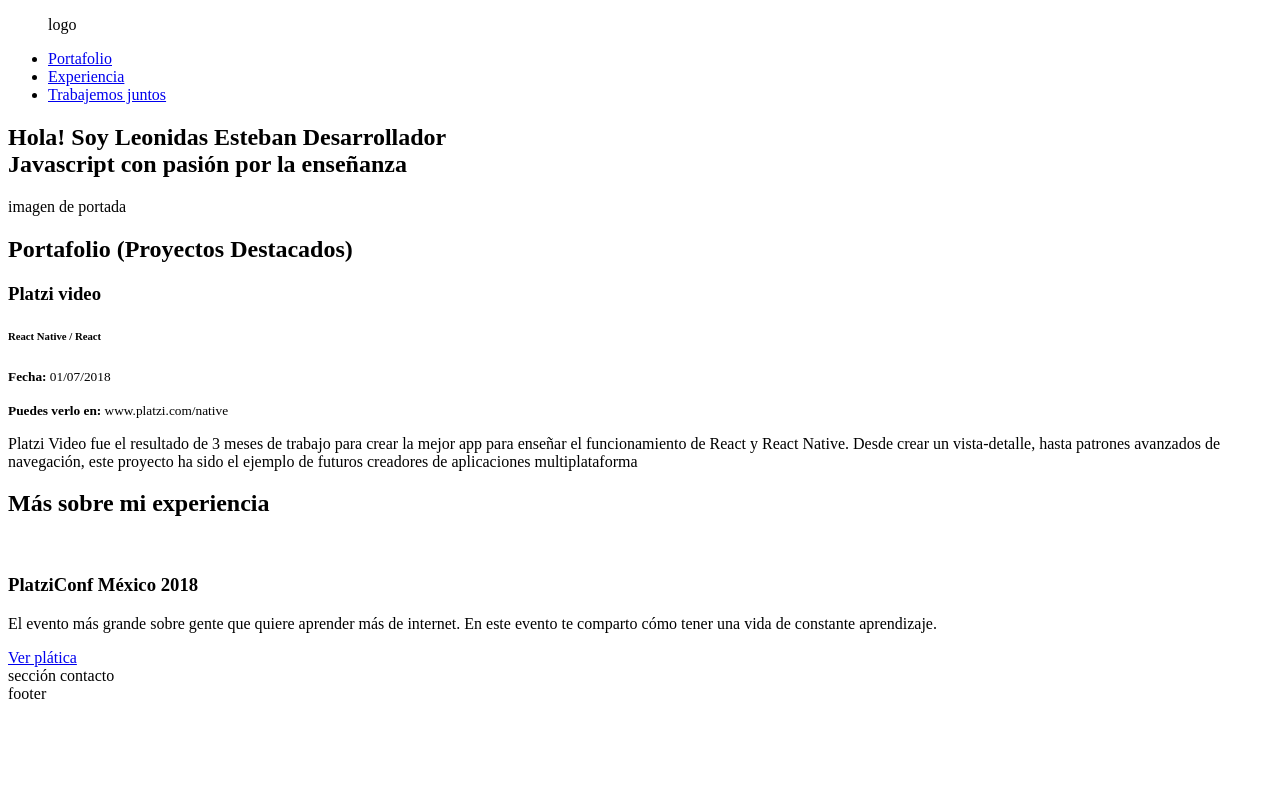
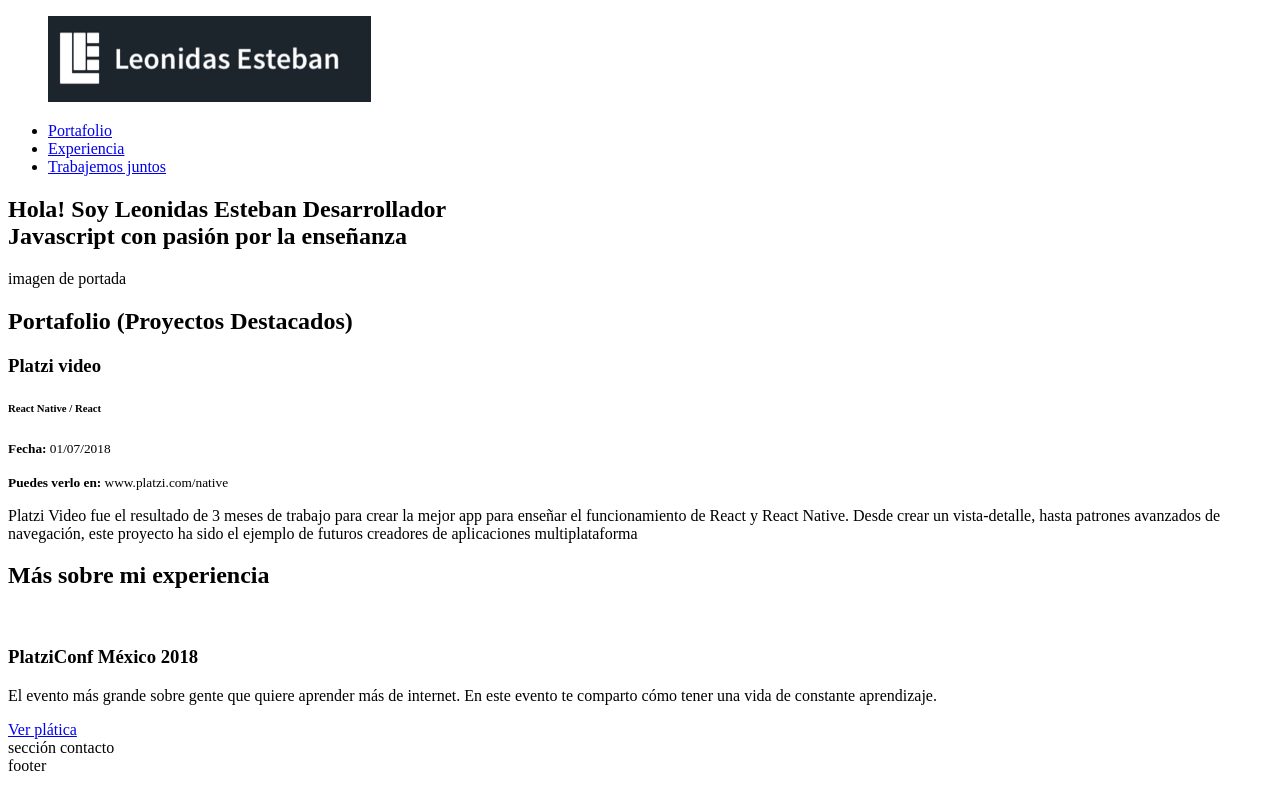
Before and after one commit to kowa1ski/platzi-curso-desarrollo-web, a plain HTML site: page index.html in a window 1280 px wide. Drawn offline with Linux system fonts and the light colour scheme.

Commit message:
Logo y Favicon añadidos.

```diff
--- a/index.html
+++ b/index.html
@@ -3,12 +3,13 @@
   <head>
     <meta charset="utf-8">
     <title>Leonidas Esteban</title>
+    <link rel="icon" type="image/png" href="images/favicon.png">
   </head>
   <body>
     <header>
       <figure>
         <div class="">
-          <img src="" alt="">logo
+          <img src="images/logo.png" alt="Logo de http://leonidasesteban.com">
 
         </div>
       </figure>
```
